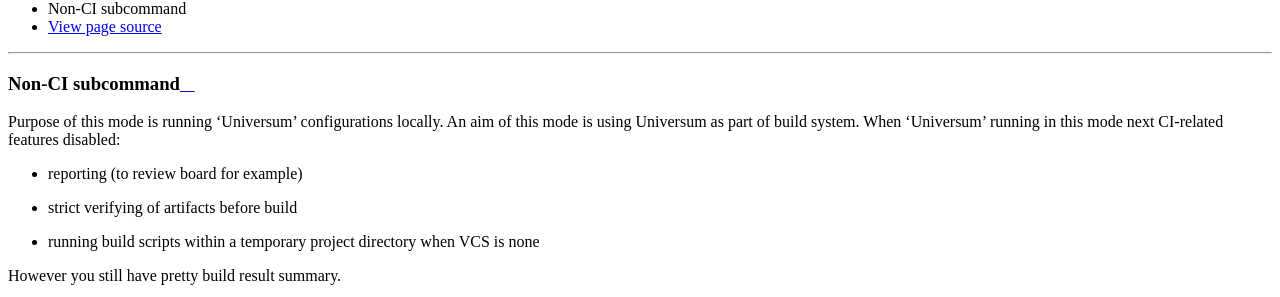
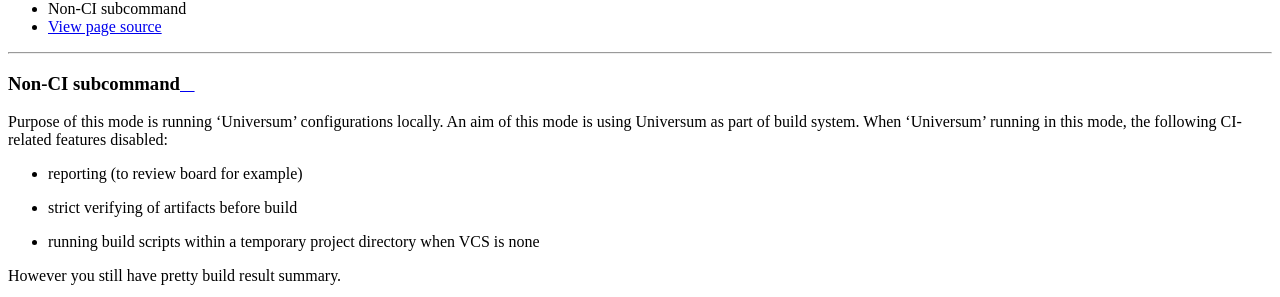
Before and after one commit to Samsung/Universum, a Sphinx documentation site: the page built from doc/args_nonci.rst, in a window 1280 px wide, cut to the strip 363-660 px from the top of the page. Built offline with Sphinx 7.4.7 and the Read the Docs theme 2.0.0, drawn with Linux system fonts in a browser that asks for light colours.

Commit message:
fix(docs): review comments for 'nonci' page

```diff
--- a/doc/args_nonci.rst
+++ b/doc/args_nonci.rst
@@ -5,7 +5,7 @@
 
 Purpose of this mode is running 'Universum' configurations locally.
 An aim of this mode is using Universum as part of build system.
-When 'Universum' running in this mode next CI-related features disabled:
+When 'Universum' running in this mode, the following CI-related features disabled:
 
 - reporting (to review board for example)
 - strict verifying of artifacts before build
```
